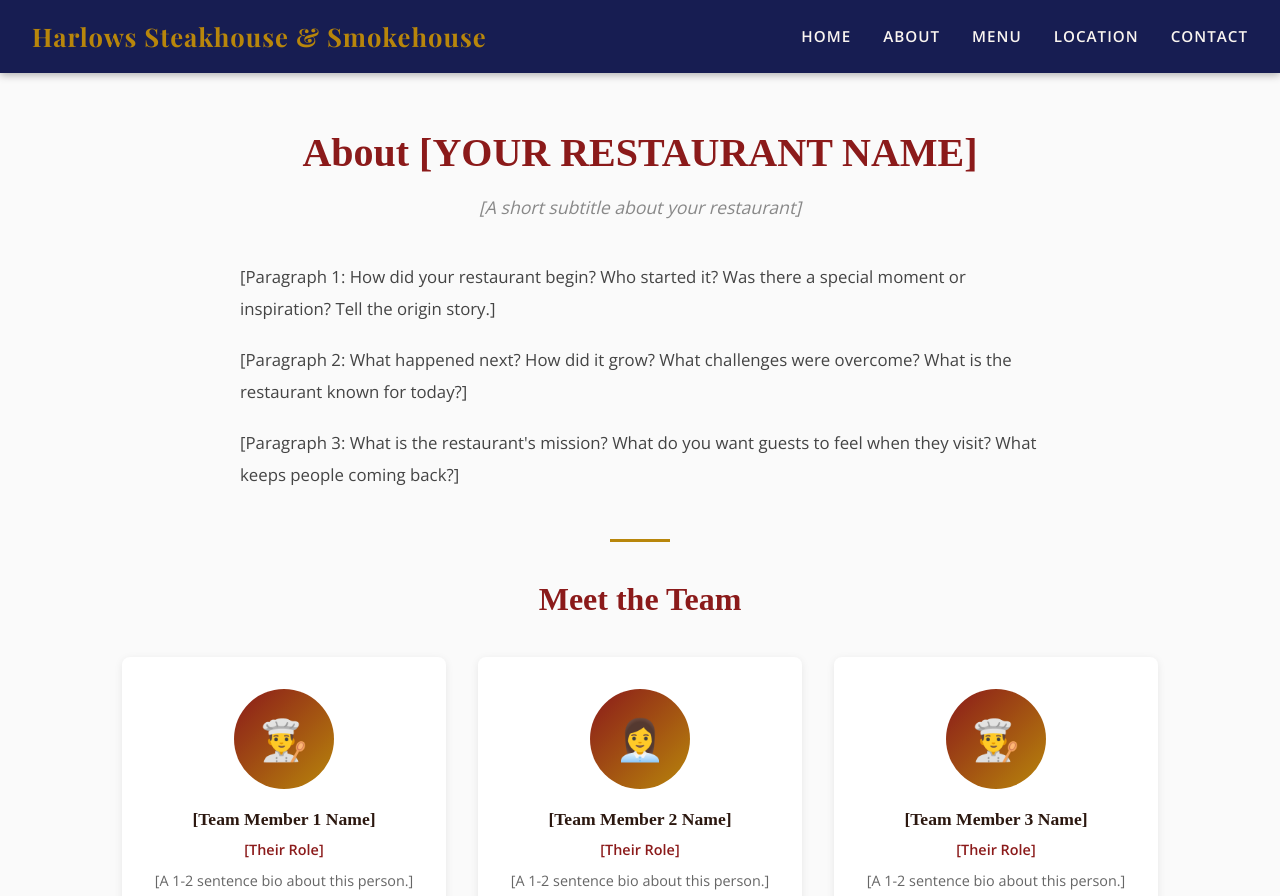
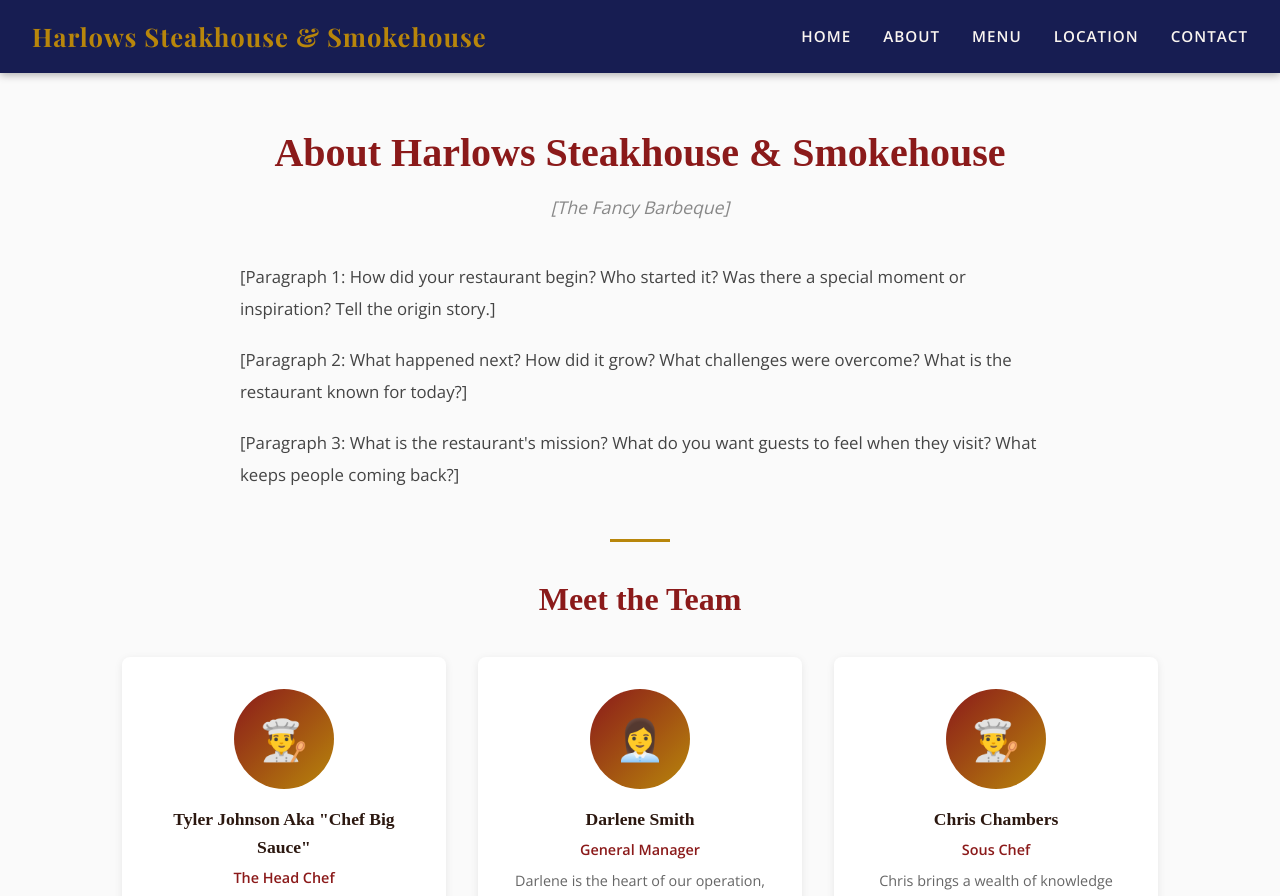
Before and after one commit to CameronRabsatt/harlows_steakhouse_smokehouse, a React (Vite) app in the folder restaurant-starter/: page /about in a window 1280 px wide. Shown: the top 896 px of the page. Built offline with nearby package versions, Linux system fonts and the light colour scheme.

Commit message:
changed even more stuff, dont ask what >:(

```diff
--- a/restaurant-starter/index.html
+++ b/restaurant-starter/index.html
@@ -5,7 +5,7 @@
     <meta name="viewport" content="width=device-width, initial-scale=1.0" />
 
     <!-- TODO: Change this title to YOUR restaurant name -->
-    <title>[Harlows Steakhouse & Smokehouse]</title>
+    <title>Harlows Steakhouse & Smokehouse</title>
 
     <!-- Google Fonts — change these to match your restaurant's vibe! -->
     <!-- Browse fonts at https://fonts.google.com -->
--- a/restaurant-starter/src/App.css
+++ b/restaurant-starter/src/App.css
@@ -105,7 +105,7 @@
   color: #F9F5F0;
   text-align: center;
   width: 100vw;
-  height: 50vw;
+  height: 30vw;
   margin-left: calc(-50vw + 50%);
   margin-top: -3rem;
   padding: 3rem 3rem;
--- a/restaurant-starter/src/pages/About.jsx
+++ b/restaurant-starter/src/pages/About.jsx
@@ -6,8 +6,8 @@ function About() {
           TODO: Change the heading and subtitle for YOUR restaurant.
           ============================================================ */}
       <div className="about-header">
-        <h1>About [YOUR RESTAURANT NAME]</h1>
-        <p className="subtitle">[A short subtitle about your restaurant]</p>
+        <h1>About Harlows Steakhouse & Smokehouse</h1>
+        <p className="subtitle">[The Fancy Barbeque]</p>
       </div>
 
       {/* ============================================================
@@ -45,21 +45,21 @@ function About() {
         <div className="team-grid">
           <div className="team-card">
             <div className="team-avatar">👨‍🍳</div>
-            <h3>[Team Member 1 Name]</h3>
-            <p className="role">[Their Role]</p>
-            <p>[A 1-2 sentence bio about this person.]</p>
+            <h3>Tyler Johnson Aka "Chef Big Sauce"</h3>
+            <p className="role">The Head Chef</p>
+            <p>Big Sauce is the mastermind behind our incredible menu, bringing years of experience and passion to every dish.</p>
           </div>
           <div className="team-card">
             <div className="team-avatar">👩‍💼</div>
-            <h3>[Team Member 2 Name]</h3>
-            <p className="role">[Their Role]</p>
-            <p>[A 1-2 sentence bio about this person.]</p>
+            <h3>Darlene Smith</h3>
+            <p className="role">General Manager</p>
+            <p>Darlene is the heart of our operation, ensuring every guest has an exceptional experience from the moment they walk in.</p>
           </div>
           <div className="team-card">
             <div className="team-avatar">👨‍🍳</div>
-            <h3>[Team Member 3 Name]</h3>
-            <p className="role">[Their Role]</p>
-            <p>[A 1-2 sentence bio about this person.]</p>
+            <h3>Chris Chambers</h3>
+            <p className="role">Sous Chef</p>
+            <p>Chris brings a wealth of knowledge and creativity to our kitchen, always striving to perfect each dish.</p>
           </div>
         </div>
       </div>
--- a/restaurant-starter/src/pages/Location.jsx
+++ b/restaurant-starter/src/pages/Location.jsx
@@ -13,34 +13,33 @@ function Location() {
             ============================================================ */}
         <div className="location-info">
           <h2>Address</h2>
-          <p>[1738 main street]</p>
-          <p>[Mooresville, NC ]</p>
-          <p className="phone">[402-204-6776]</p>
+          <p>1738 main street</p>
+          <p>Mooresville, NC </p>
+          <p className="phone">402-204-6776</p>
 
           <h2>Hours of Operation</h2>
           <div>
             <div className="hours-row">
               <span className="day">Monday – Thursday</span>
-              <span className="time">[1:00 pm - 10:00 pm]</span>
+              <span className="time">1:00 pm - 10:00 pm</span>
             </div>
             <div className="hours-row">
               <span className="day">Friday</span>
-              <span className="time">[1:00 pm - 11:00 pm]</span>
+              <span className="time">1:00 pm - 11:00 pm</span>
             </div>
             <div className="hours-row">
               <span className="day">Saturday</span>
-              <span className="time">[11:00 am - 10:00 pm]</span>
+              <span className="time">11:00 am - 10:00 pm</span>
             </div>
             <div className="hours-row">
               <span className="day">Sunday</span>
-              <span className="time">[11:00 am - 8:00 pm]</span>
+              <span className="time">11:00 am - 8:00 pm</span>
             </div>
           </div>
 
           <h2>Getting Here</h2>
           <p>
-            [Write 1-2 sentences about how to find your restaurant. Is there
-            parking? Are you near a landmark? Public transit?]
+            We are right off the highway, with plenty of parking in our lot. If you're using GPS, just enter our address and it should take you right to us. We can't wait to welcome you to Harlow's Steakhouse & Smokehouse!
           </p>
         </div>
 
```
